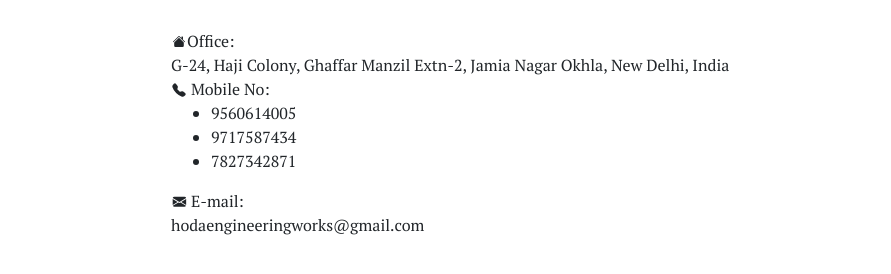
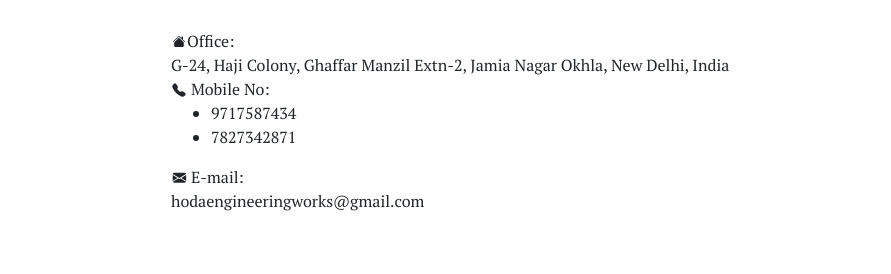
Before and after one commit to hodaengineeringworks/hodaengineeringworks.github.io, a plain HTML site: page index.html in a window 1280 px wide. Shown: the part 1704-1978 px from the top of the page, 389-1280 px from the left. Drawn offline with nearby package versions, Linux system fonts and the light colour scheme.

Commit message:
Update index.html

```diff
--- a/index.html
+++ b/index.html
@@ -178,7 +178,7 @@
               d="M2.267.98a1.636 1.636 0 0 1 2.448.152l1.681 2.162c.309.396.418.913.296 1.4l-.513 2.053a.636.636 0 0 0 .167.604L8.65 9.654a.636.636 0 0 0 .604.167l2.052-.513a1.636 1.636 0 0 1 1.401.296l2.162 1.681c.777.604.849 1.753.153 2.448l-.97.97c-.693.693-1.73.998-2.697.658a17.47 17.47 0 0 1-6.571-4.144A17.47 17.47 0 0 1 .639 4.646c-.34-.967-.035-2.004.658-2.698l.97-.969z" />
           </svg> Mobile No:
                         <ul class="boldness">
-                            <li>9560614005</li>
+                        <!--    <li>9560614005</li> -->
                             <li>9717587434</li>
                             <li>7827342871</li>
                         </ul>
```
